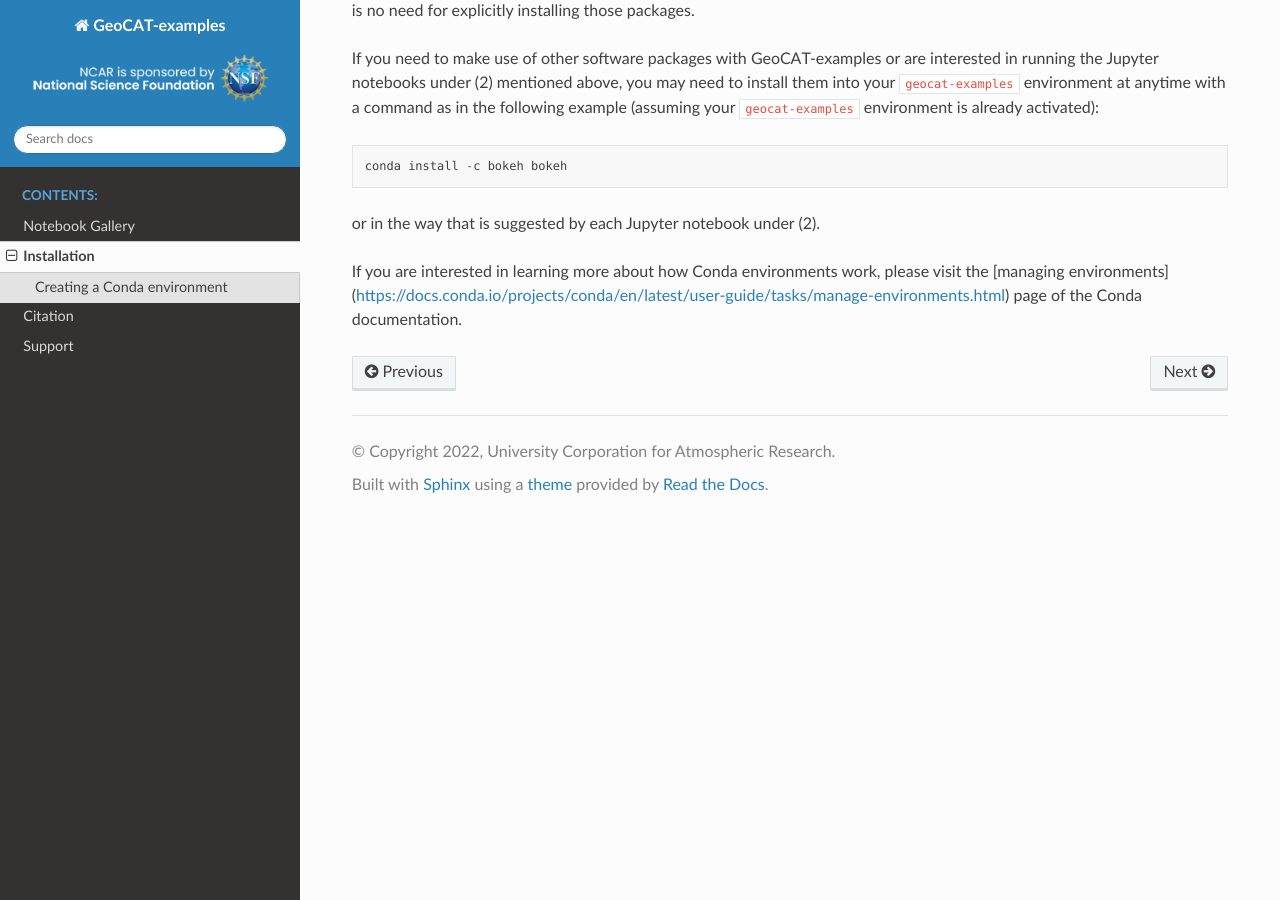
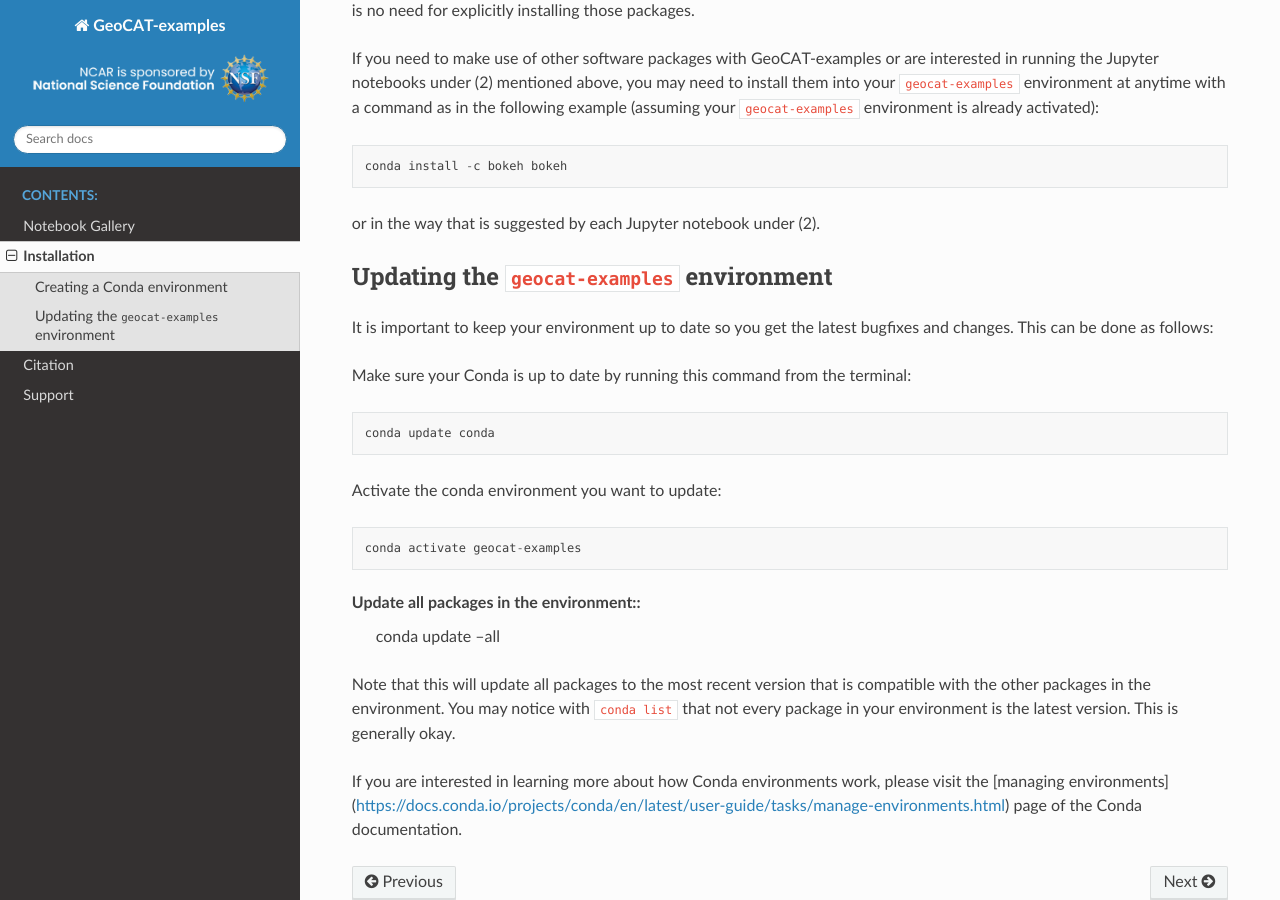
Before and after one commit to NCAR/geocat-examples, a Sphinx documentation site: the page built from docs/install.rst, in a window 1280 px wide and 900 px high, scrolled down 854 px. Built offline with Sphinx 7.4.7 and the Read the Docs theme 2.0.0, drawn with Linux system fonts in a browser that asks for light colours; pages that are not in the unit, such as notebooks, are missing from menus.

Commit message:
Adding instructions for updating the environment

```diff
--- a/docs/install.rst
+++ b/docs/install.rst
@@ -44,6 +44,27 @@
 
 or in the way that is suggested by each Jupyter notebook under (2).
 
+
+Updating the :code:`geocat-examples` environment
+------------------------------------------------
+It is important to keep your environment up to date so you get the latest bugfixes and changes.
+This can be done as follows:
+
+Make sure your Conda is up to date by running this command from the terminal::
+
+    conda update conda
+
+Activate the conda environment you want to update::
+
+    conda activate geocat-examples
+
+Update all packages in the environment::
+    conda update --all
+
+Note that this will update all packages to the most recent version that is compatible with the other packages in the
+environment. You may notice with :code:`conda list` that not every package in your environment is the latest version.
+This is generally okay.
+
 If you are interested in learning more about how Conda environments work, please visit
 the [managing environments](https://docs.conda.io/projects/conda/en/latest/user-guide/tasks/manage-environments.html)
 page of the Conda documentation.
```
